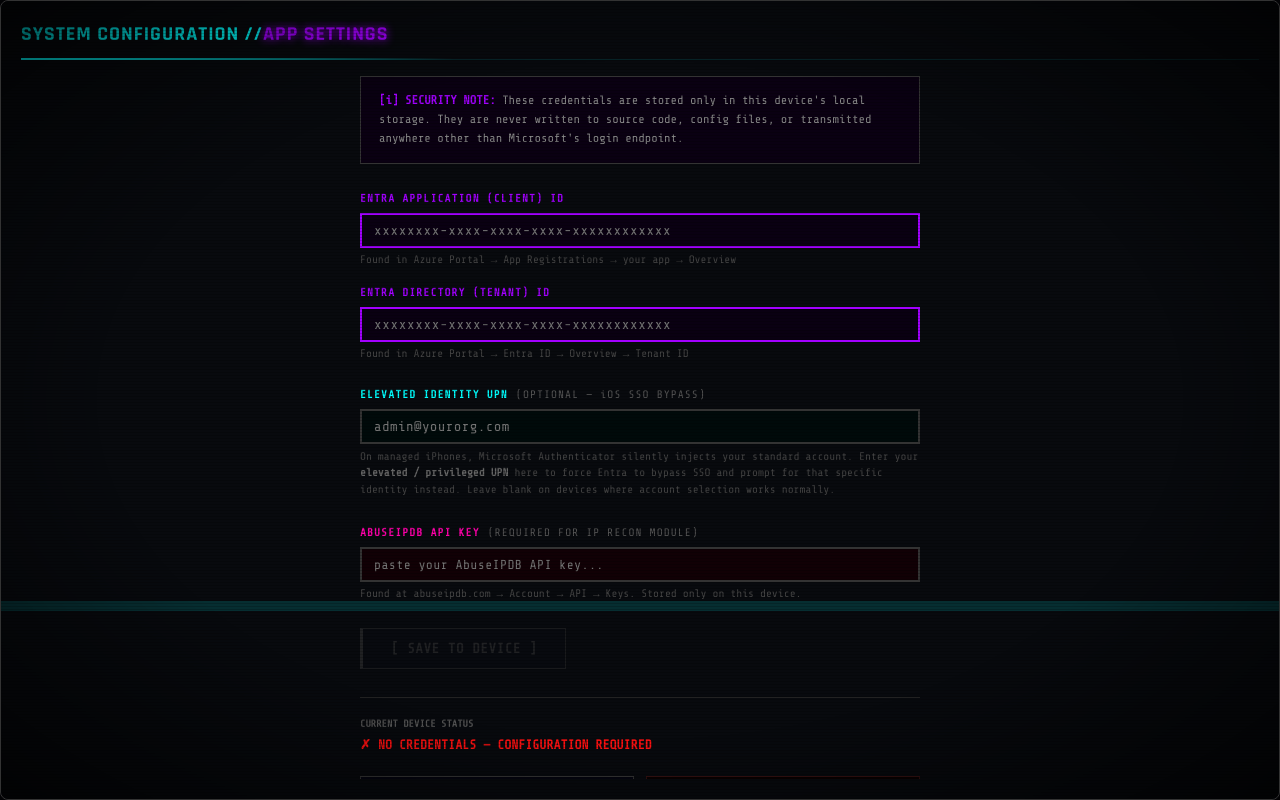
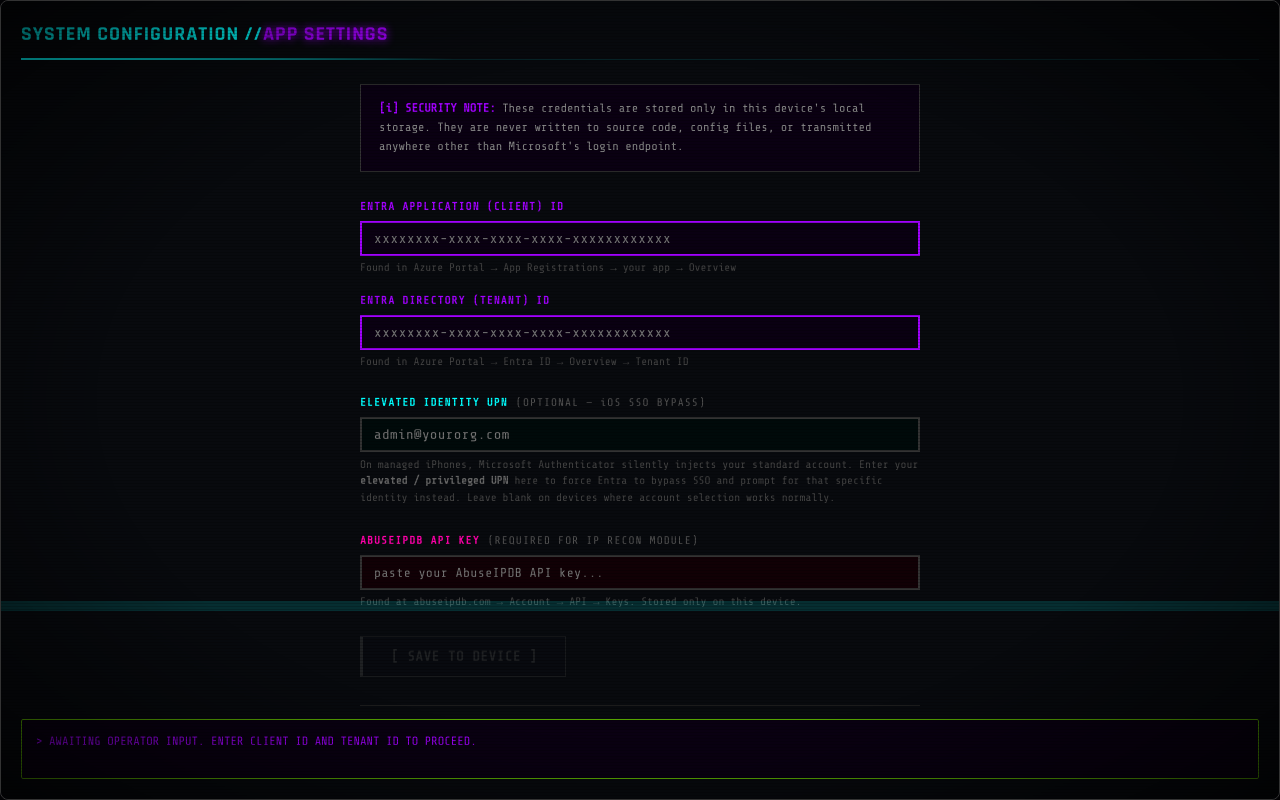
Before and after one commit to WinCtrlEsc/cmdcntr, a React (Vite) app: page / in a window 1280 px wide. Built offline with nearby package versions, Linux system fonts and the light colour scheme.

Commit message:
Fixed Settings Module

```diff
--- a/src/modules/IpReconModule.jsx
+++ b/src/modules/IpReconModule.jsx
@@ -32,7 +32,7 @@ export default function IpReconModule() {
     if (!ip.trim()) { setConsoleText("[!] INVALID TARGET: IP ADDRESS CANNOT BE EMPTY."); return; }
     setResult(null);
     setLoading(true);
-    setConsoleText(`> INITIATING TRACE ON ${ip.trim()}...\n> QUERYING GEO DATABASE [ip-api.com]...`);
+    setConsoleText(`> INITIATING TRACE ON ${ip.trim()}...\n> QUERYING GEO DATABASE [ipwho.is]...`);
     try {
       const data = await traceIp(ip.trim(), append);
       setResult(data);
--- a/src/modules/SettingsModule.jsx
+++ b/src/modules/SettingsModule.jsx
@@ -87,8 +87,10 @@ export default function SettingsModule({ onSaved }) {
         style={{
           flex: 1,
           display: "flex",
-          alignItems: "center",
+          alignItems: "flex-start",
           justifyContent: "center",
+          overflowY: "auto",
+          padding: "8px 0",
         }}
       >
         <div style={{ width: "100%", maxWidth: 560 }}>
```
Also changed, not shown: 3 other files (tests, documents, lock files or other folders).
